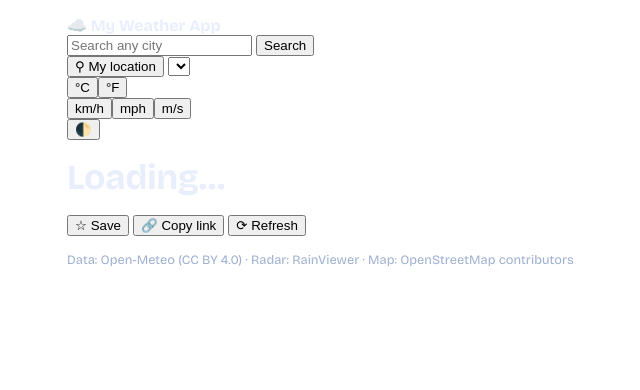
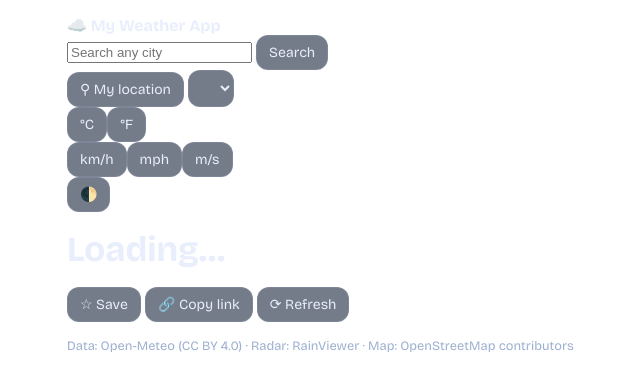
Before and after one commit to hirun-hsdz/Weather-App, a plain HTML site: page index.html in a window 1280 px wide. Shown: the whole page, without its empty margins (14-654 px from the left). Drawn offline with nearby package versions, Linux system fonts and the light colour scheme.

Commit message:
addCss.btns

```diff
--- a/style.css
+++ b/style.css
@@ -71,3 +71,24 @@
   backdrop-filter: blur(14px);
   box-shadow: 0 8px 30px rgba(5, 12, 30, 0.12);
 }
+
+.btn {
+  font: inherit;
+  font-size: 0.875rem;
+  color: inherit;
+  padding: 8px 12px;
+  border-radius: 12px;
+  border: 1px solid var(--line);
+  background: var(--card);
+  cursor: pointer;
+}
+
+.btn:hover {
+  filter: brightness(1.15);
+}
+.btn[aria-pressed="true"],
+.btn.on {
+  background: var(--accent);
+  color: #fff;
+  border-color: var(--accent);
+}
```
